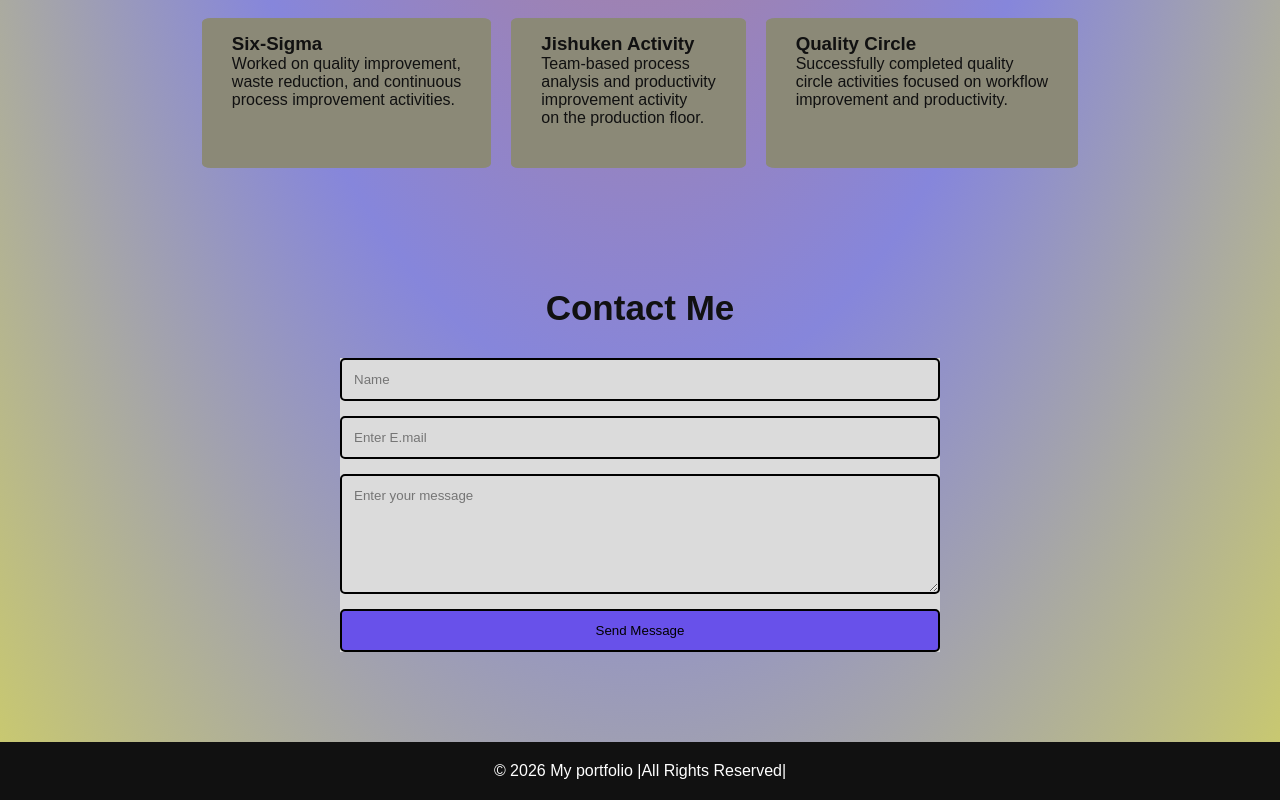
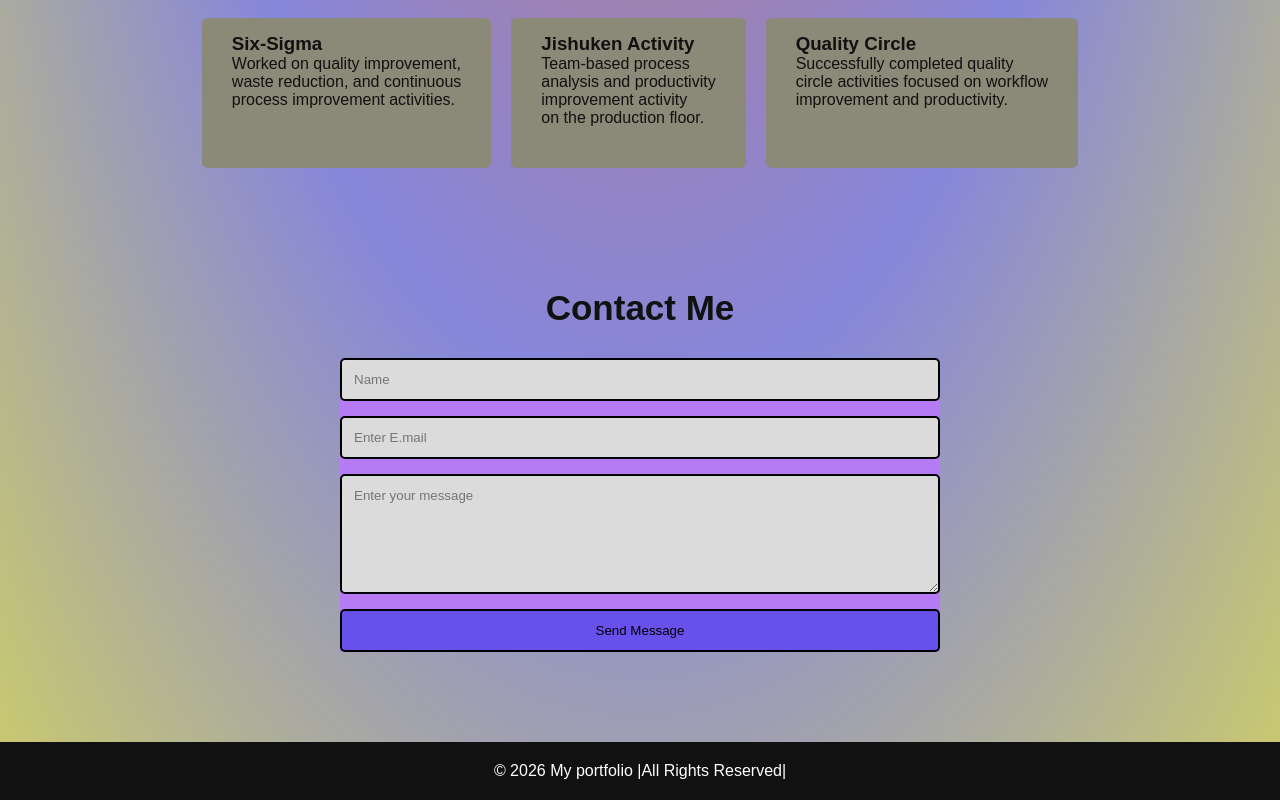
Before and after one commit to rezakamar/portfolio, a plain HTML site: page index.html in a window 1280 px wide. Shown: the part 1911-2711 px from the top of the page. Drawn offline with Linux system fonts and the light colour scheme.

Commit message:
Update style.css

```diff
--- a/style.css
+++ b/style.css
@@ -142,7 +142,7 @@
             max-width: 600px;
             display: flex;
             flex-direction: column;
-            background: rgb(219, 219, 219);
+            background: rgb(183, 122, 245);
             gap: 15px;
         }
         form input,
```
